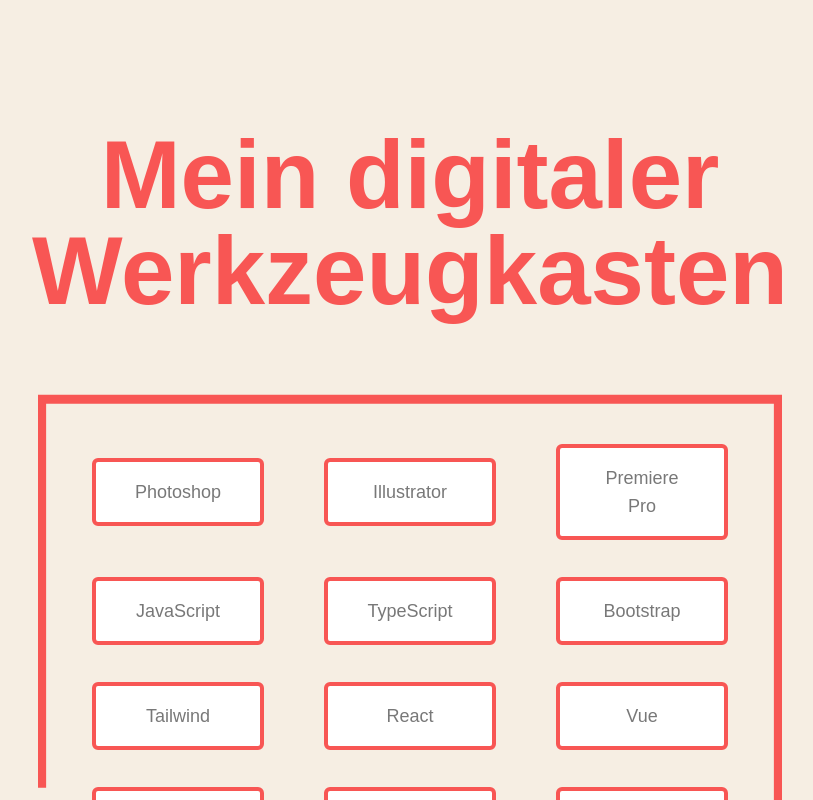
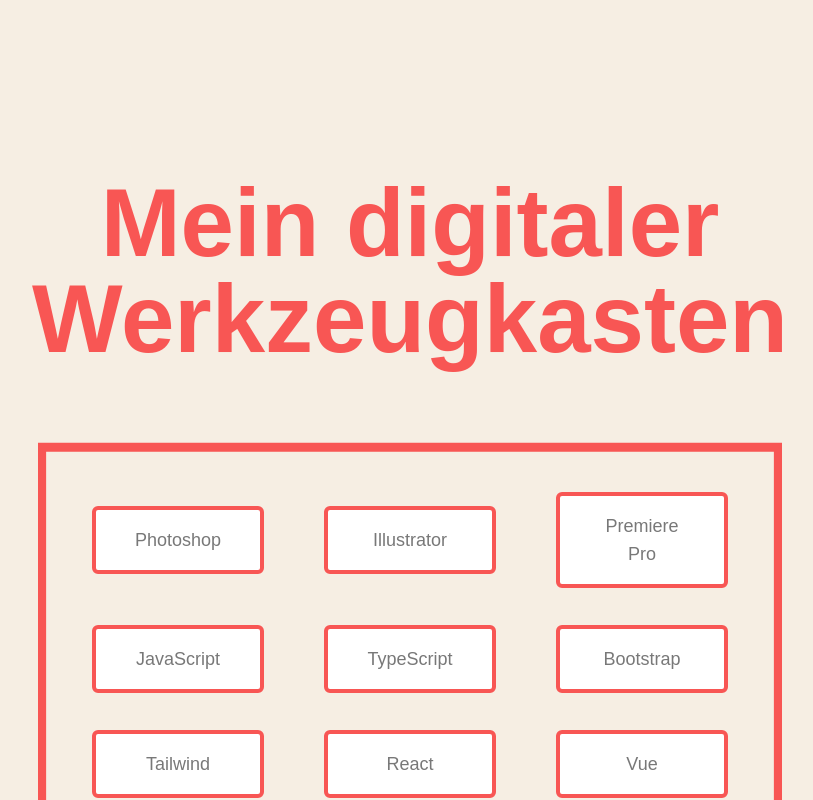
Before and after one commit to Ines2108/portfolio_new, a Next.js app: page /about in a window 1280 px wide. Shown: the part 1160-1960 px from the top of the page, without its empty margins (230-1043 px from the left). Built offline with nearby package versions, Linux system fonts and the light colour scheme; a web font is replaced by a local one.

Commit message:
Adjust experience and education

```diff
--- a/src/pages/about.js
+++ b/src/pages/about.js
@@ -26,15 +26,15 @@
         <Layout className="pt-16">
           <AnimatedHeadline text="Das bin ich" className="text-primary" />
           {/* About Section */}
-          <section className="about-section relative max-w-[1800px] w-full mx-auto flex flex-col-reverse lg:flex-row items-center lg:items-start mt-10 mb-36 md:mb-16 lg:mb-32">
-            <div className="w-full h-full self-center lg:w-1/2 flex justify-center lg:justify-start pl-0 xl:pl-16 xxl:pl-36 pt-4 lg:pt-12">
+          <section className="about-section relative max-w-[1800px] w-full mx-auto flex flex-col-reverse lg:flex-row items-center lg:items-start mt-10 mb-36 md:mb-4 lg:mb-32">
+            <div className="w-full h-full self-center lg:w-1/2 flex justify-center lg:justify-start pl-0 xl:pl-16 xxl:pl-36 pt-12">
               <PolaroidImages />
             </div>
             <div className="w-full lg:w-1/2 px-0 lg:pl-10 xxl:pl-24 text-justify">
               <AboutText />
             </div>
           </section>
-          <section className="techStack-section relative w-full my-16 md:my-32">
+          <section className="techStack-section relative w-full py-12">
             <Skills />
           </section>
           <section className="cv-section relative max-w-[1500px] w-full mx-auto justify-center">
```
